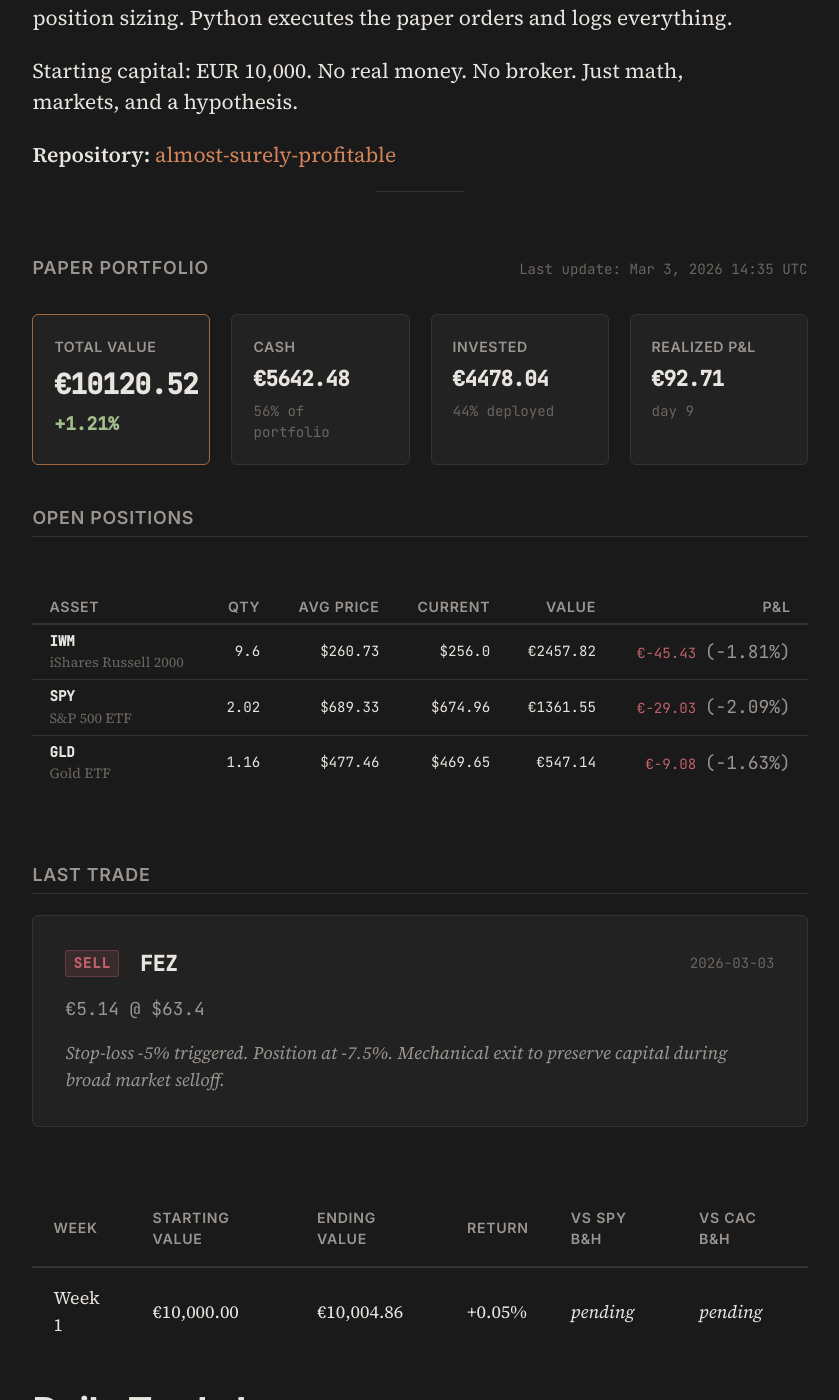
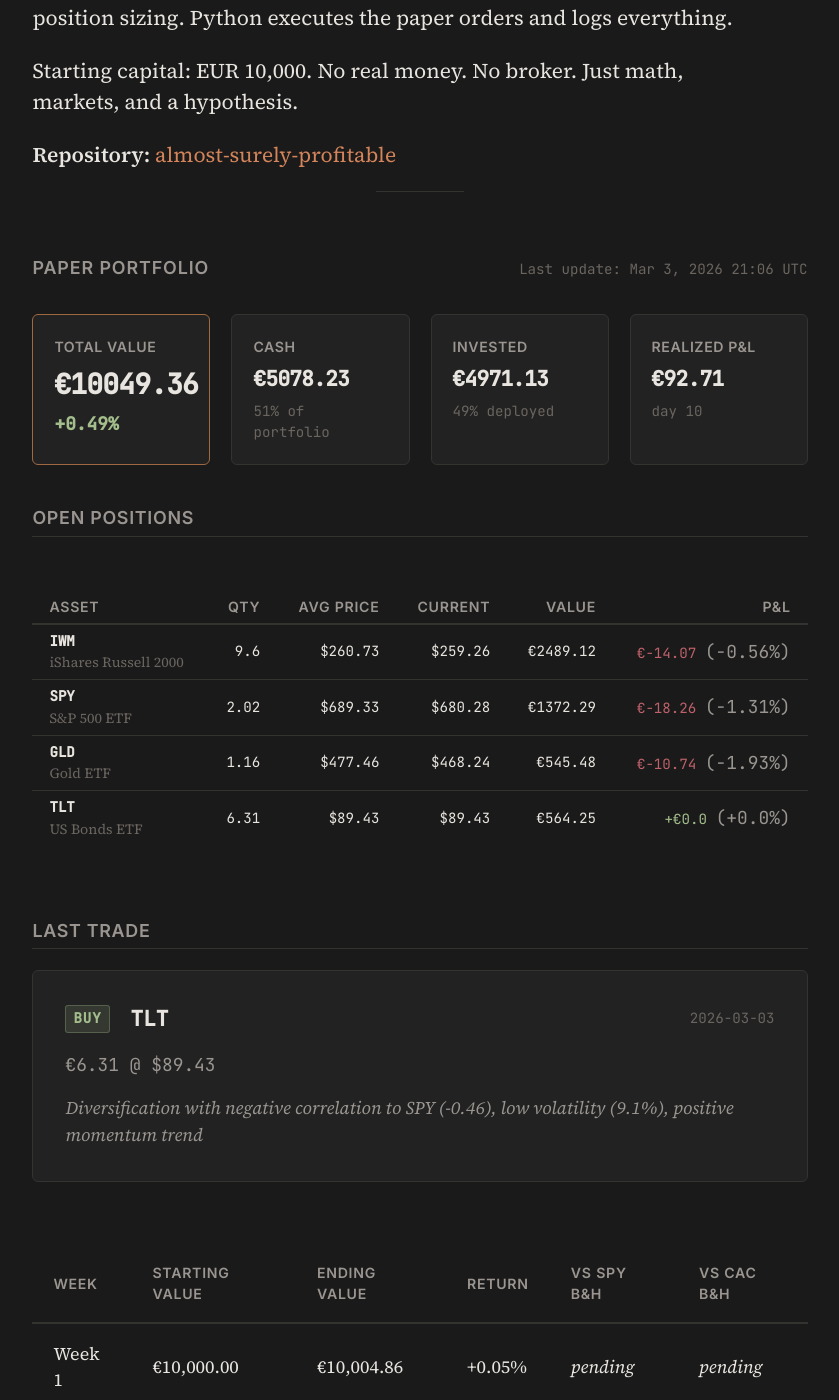
Before and after one commit to Alm0stSurely/alm0stsurely.github.io, a Jekyll site: the page built from trading.md, in a window 1280 px wide and 1400 px high, scrolled down 854 px. Shown: the whole window, without its empty margins (220-1059 px from the left). Built offline with Jekyll 4.4.1, drawn with Linux system fonts in a browser that asks for light colours.

Commit message:
data: portfolio update 2026-03-03 + trading analysis

```diff
--- a/_data/portfolio.json
+++ b/_data/portfolio.json
@@ -1,52 +1,63 @@
 {
-  "last_updated": "2026-03-03T14:35:00Z",
+  "last_updated": "2026-03-03T21:06:29Z",
   "starting_capital": 10000.00,
-  "cash": 5642.48,
-  "total_value": 10120.52,
-  "total_return_pct": 1.21,
+  "cash": 5078.23,
+  "total_value": 10049.36,
+  "total_return_pct": 0.49,
   "total_realized_pnl": 92.71,
-  "days_active": 9,
+  "days_active": 10,
   "positions": [
     {
       "ticker": "IWM",
       "name": "iShares Russell 2000",
       "quantity": 9.60,
       "avg_price": 260.73,
-      "current_price": 256.00,
-      "market_value": 2457.82,
-      "pnl": -45.43,
-      "pnl_pct": -1.81,
-      "allocation_pct": 24.29
+      "current_price": 259.26,
+      "market_value": 2489.12,
+      "pnl": -14.07,
+      "pnl_pct": -0.56,
+      "allocation_pct": 24.77
     },
     {
       "ticker": "SPY",
       "name": "S&P 500 ETF",
       "quantity": 2.02,
       "avg_price": 689.33,
-      "current_price": 674.96,
-      "market_value": 1361.55,
-      "pnl": -29.03,
-      "pnl_pct": -2.09,
-      "allocation_pct": 13.45
+      "current_price": 680.28,
+      "market_value": 1372.29,
+      "pnl": -18.26,
+      "pnl_pct": -1.31,
+      "allocation_pct": 13.66
     },
     {
       "ticker": "GLD",
       "name": "Gold ETF",
       "quantity": 1.16,
       "avg_price": 477.46,
-      "current_price": 469.65,
-      "market_value": 547.14,
-      "pnl": -9.08,
-      "pnl_pct": -1.63,
-      "allocation_pct": 5.41
+      "current_price": 468.24,
+      "market_value": 545.48,
+      "pnl": -10.74,
+      "pnl_pct": -1.93,
+      "allocation_pct": 5.43
+    },
+    {
+      "ticker": "TLT",
+      "name": "US Bonds ETF",
+      "quantity": 6.31,
+      "avg_price": 89.43,
+      "current_price": 89.43,
+      "market_value": 564.25,
+      "pnl": 0.0,
+      "pnl_pct": 0.0,
+      "allocation_pct": 5.61
     }
   ],
   "last_trade": {
     "date": "2026-03-03",
-    "ticker": "FEZ",
-    "action": "sell",
-    "price": 63.40,
-    "amount": 5.14,
-    "reasoning": "Stop-loss -5% triggered. Position at -7.5%. Mechanical exit to preserve capital during broad market selloff."
+    "ticker": "TLT",
+    "action": "buy",
+    "price": 89.43,
+    "amount": 6.31,
+    "reasoning": "Diversification with negative correlation to SPY (-0.46), low volatility (9.1%), positive momentum trend"
   }
 }
```
